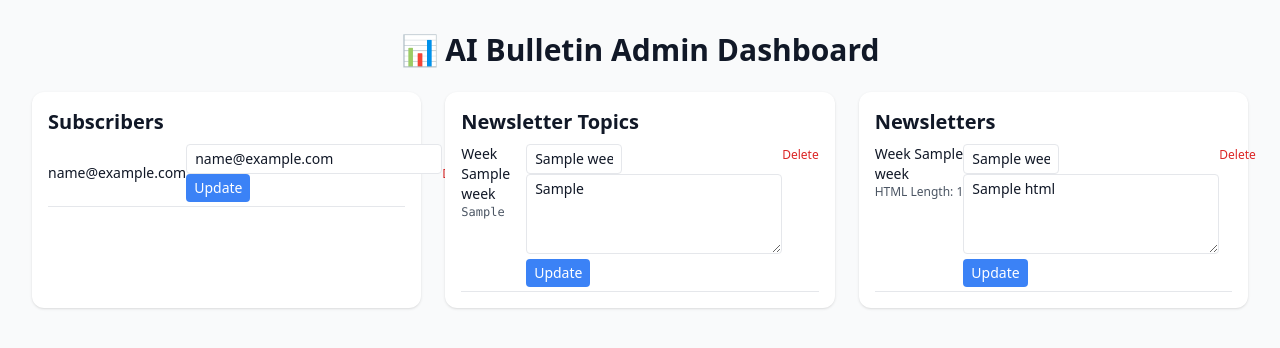
After one commit to dev-ahmadbilal/ai-bulletin, a FastAPI app: template templates/admin_dashboard.html in a window 1280 px wide. The commit adds this page. Shown: the top 348 px of the page. Run offline with FastAPI, Linux system fonts and the light colour scheme; the template is opened without the code that fills it: most values are stand-ins (such as "Sample title", 1, 10 or a date in 2020); some libraries are stand-ins or nearby versions.

Commit message:
feat: add admin dashboard

```diff
--- a/crew/config/tasks.yaml
+++ b/crew/config/tasks.yaml
@@ -411,7 +411,7 @@ html_formatting_task:
           <!-- Footer -->
           <div id="footer">
             <p>You are receiving this email because you subscribed to <strong>AI Bulletin</strong>.</p>
-            <p><a href="#">Unsubscribe</a> | <a href="#">Follow us on Twitter</a></p>
+            <p><a href="https://ai-bulletin.com/unsubscribe">Unsubscribe</a> | <a href="https://www.linkedin.com/in/ahmad-bilal-920637165/">Follow us on LinkedIn</a></p>
           </div>
 
         </body>
--- a/database.py
+++ b/database.py
@@ -8,3 +8,11 @@ engine = create_engine(
 )
 SessionLocal = sessionmaker(autocommit=False, autoflush=False, bind=engine)
 Base = declarative_base()
+
+# Dependency
+def get_db():
+    db = SessionLocal()
+    try:
+        yield db
+    finally:
+        db.close()
--- a/main.py
+++ b/main.py
@@ -3,21 +3,17 @@ from fastapi.responses import HTMLResponse, JSONResponse
 from fastapi.templating import Jinja2Templates
 from sqlalchemy.orm import Session
 import models
-from database import SessionLocal, engine, Base
+from database import SessionLocal, engine, Base, get_db
 from sqlalchemy.exc import IntegrityError
+
+from admin import admin_router
 
 Base.metadata.create_all(bind=engine)
 
 app = FastAPI()
 templates = Jinja2Templates(directory="templates")
 
-# Dependency
-def get_db():
-    db = SessionLocal()
-    try:
-        yield db
-    finally:
-        db.close()
+app.include_router(admin_router)
 
 # Home page with subscription form
 @app.get("/", response_class=HTMLResponse)
@@ -86,3 +82,28 @@ async def subscribe_from_json(
 @app.get("/health")
 def health():
     return {"status": "ok"}
+
+# GET: Show Unsubscribe Form
+@app.get("/unsubscribe", response_class=HTMLResponse)
+async def get_unsubscribe_form(request: Request):
+    return templates.TemplateResponse("unsubscribe.html", {"request": request})
+
+# POST: Process Unsubscribe Request
+@app.post("/unsubscribe", response_class=HTMLResponse)
+async def unsubscribe_email(
+    request: Request,
+    email: str = Form(...),
+    db: Session = Depends(get_db)
+):
+    subscriber = db.query(models.Subscriber).filter(models.Subscriber.email == email).first()
+    if subscriber:
+        db.delete(subscriber)
+        db.commit()
+        message = f"{email} has been unsubscribed successfully."
+    else:
+        message = f"{email} was not found in the subscription list."
+
+    return templates.TemplateResponse("unsubscribe.html", {
+        "request": request,
+        "message": message
+    })
--- /dev/null
+++ b/templates/admin_dashboard.html
@@ -0,0 +1,87 @@
+<!DOCTYPE html>
+<html lang="en">
+<head>
+  <meta charset="UTF-8">
+  <title>Admin Dashboard</title>
+  <meta name="viewport" content="width=device-width, initial-scale=1.0" />
+  <script src="https://cdn.tailwindcss.com"></script>
+</head>
+<body class="bg-gray-50 p-8 text-gray-900">
+  <h1 class="text-3xl font-bold mb-6 text-center">📊 AI Bulletin Admin Dashboard</h1>
+
+  <div class="grid grid-cols-1 md:grid-cols-3 gap-6">
+    <!-- Subscribers -->
+    <div class="bg-white rounded-xl shadow p-4">
+      <h2 class="text-xl font-semibold mb-2">Subscribers</h2>
+      <ul class="space-y-2 text-sm">
+        {% for sub in subscribers %}
+          <li class="flex justify-between items-center border-b pb-1">
+            {{ sub.email }}
+            <form method="post" action="/admin/subscribers/{{ sub.id }}/edit">
+                <input type="email" name="email" value="{{ sub.email }}" class="border rounded px-2 py-1 w-64" />
+                <button type="submit" class="bg-blue-500 text-white px-2 py-1 rounded">Update</button>
+              </form>
+            <form method="post" action="/admin/delete/subscriber/{{ sub.id }}"><button class="text-red-600 hover:underline text-xs">Delete</button></form>
+          </li>
+        {% else %}
+          <li class="text-gray-500">No subscribers yet.</li>
+        {% endfor %}
+      </ul>
+    </div>
+
+    <!-- Topics -->
+    <div class="bg-white rounded-xl shadow p-4">
+      <h2 class="text-xl font-semibold mb-2">Newsletter Topics</h2>
+      <ul class="space-y-2 text-sm">
+        {% for topic in topics %}
+          <li class="border-b pb-1">
+            <div class="flex justify-between items-start">
+              <div>
+                <div class="font-medium">Week {{ topic.week }}</div>
+                <pre class="text-xs text-gray-600 overflow-x-auto">{{ topic.topics_json }}</pre>
+              </div>
+              <form method="post" action="/admin/topics/{{ topic.id }}/edit">
+                <input type="text" name="week" value="{{ topic.week }}" class="border rounded px-2 py-1 w-24" />
+                <textarea name="topics_json" class="border rounded px-2 py-1 w-64 h-20">{{ topic.topics_json }}</textarea>
+                <button type="submit" class="bg-blue-500 text-white px-2 py-1 rounded">Update</button>
+              </form>
+              <form method="post" action="/admin/delete/topic/{{ topic.id }}">
+                <button class="text-red-600 hover:underline text-xs">Delete</button>
+              </form>
+            </div>
+          </li>
+        {% else %}
+          <li class="text-gray-500">No topics stored.</li>
+        {% endfor %}
+      </ul>
+    </div>
+
+    <!-- Newsletters -->
+    <div class="bg-white rounded-xl shadow p-4">
+      <h2 class="text-xl font-semibold mb-2">Newsletters</h2>
+      <ul class="space-y-2 text-sm">
+        {% for newsletter in newsletters %}
+          <li class="border-b pb-1">
+            <div class="flex justify-between items-start">
+              <div>
+                <div class="font-medium">Week {{ newsletter.week }}</div>
+                <div class="text-xs text-gray-600 truncate max-w-xs">HTML Length: {{ newsletter.html | length }}</div>
+              </div>
+              <form method="post" action="/admin/newsletters/{{ newsletter.id }}/edit">
+                <input type="text" name="week" value="{{ newsletter.week }}" class="border rounded px-2 py-1 w-24" />
+                <textarea name="html" class="border rounded px-2 py-1 w-64 h-20">{{ newsletter.html }}</textarea>
+                <button type="submit" class="bg-blue-500 text-white px-2 py-1 rounded">Update</button>
+              </form>
+              <form method="post" action="/admin/delete/newsletter/{{ newsletter.id }}">
+                <button class="text-red-600 hover:underline text-xs">Delete</button>
+              </form>
+            </div>
+          </li>
+        {% else %}
+          <li class="text-gray-500">No newsletters generated yet.</li>
+        {% endfor %}
+      </ul>
+    </div>
+  </div>
+</body>
+</html>
```
Also changed, not shown: admin.py (added, +99 -0 lines), templates/admin_login.html (added, +36 -0 lines), templates/index.html (+7 -3 lines), templates/unsubscribe.html (added, +31 -0 lines).
